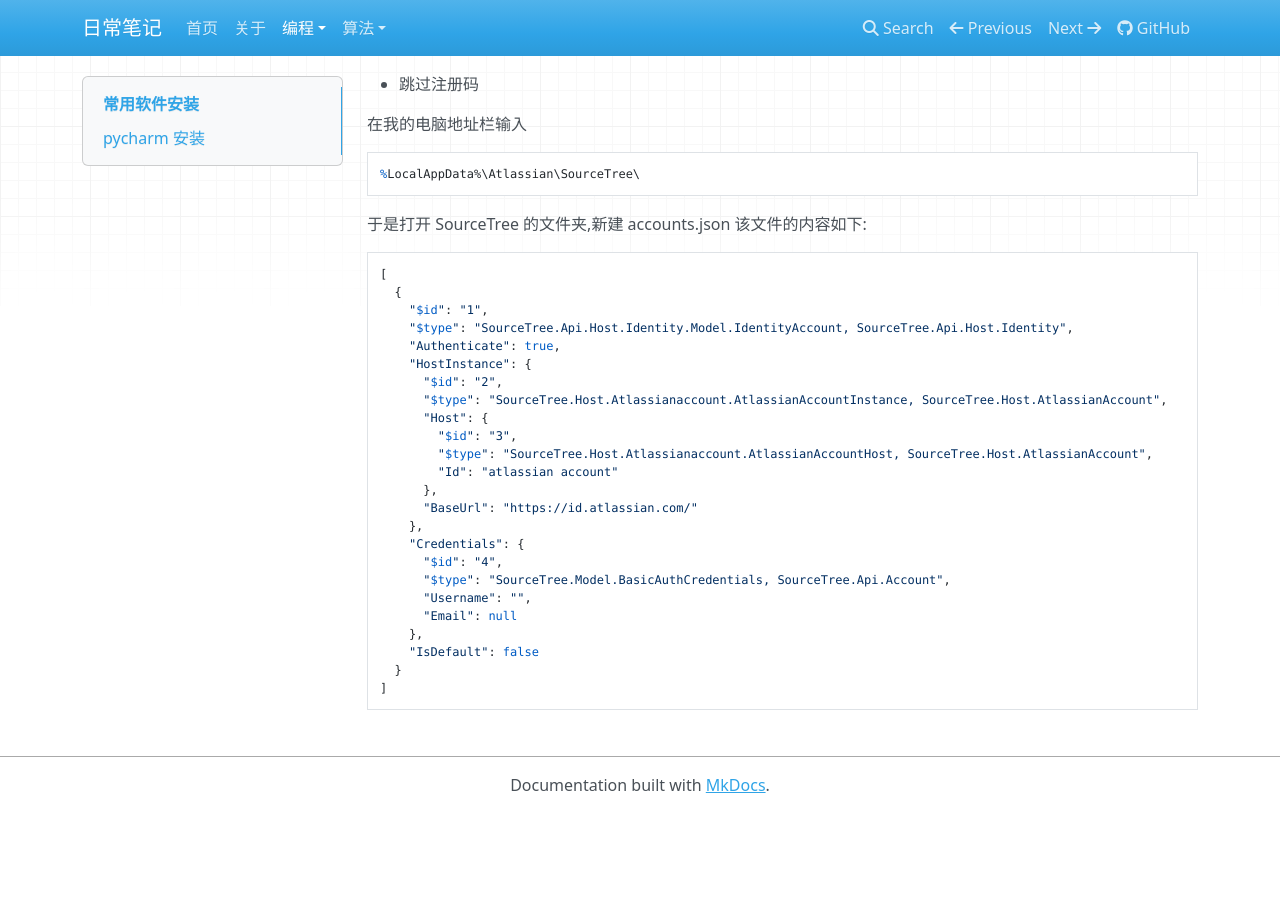
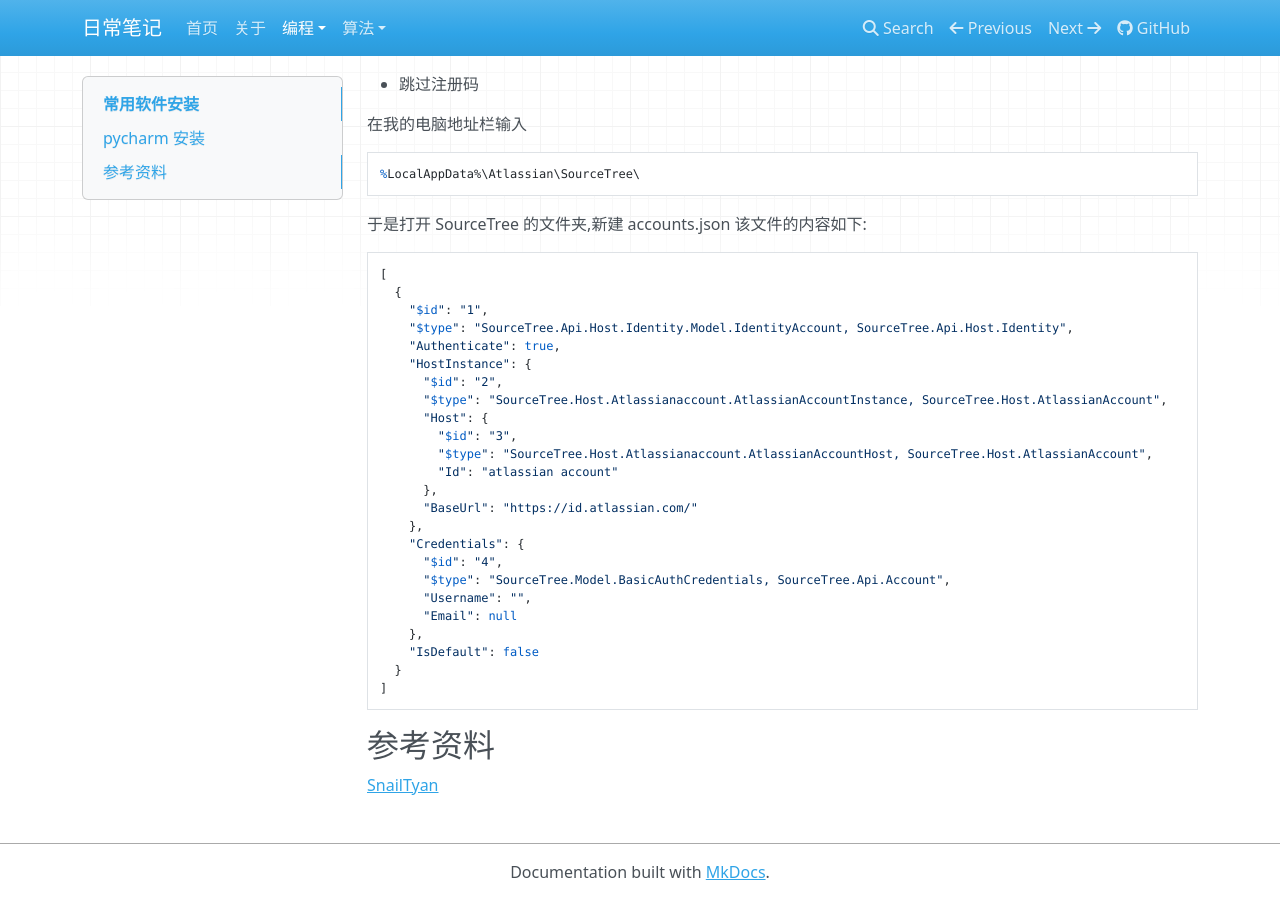
Before and after one commit to ruiqiangJiao/daily-note, an MkDocs documentation site: the page built from docs/program/software.md, in a window 1280 px wide and 900 px high, scrolled down 810 px. Built offline with MkDocs 1.6.1, drawn with Linux system fonts in a browser that asks for light colours; nearby versions of some CDN libraries; before the commit the page ends 1623 px from its top, so only the background shows below that.

Commit message:
add user refrence

````diff
--- a/docs/program/software.md
+++ b/docs/program/software.md
@@ -61,3 +61,7 @@
   }
 ]
 ```
+
+## 参考资料
+
+[SnailTyan](http://noahsnail.com/)
````
